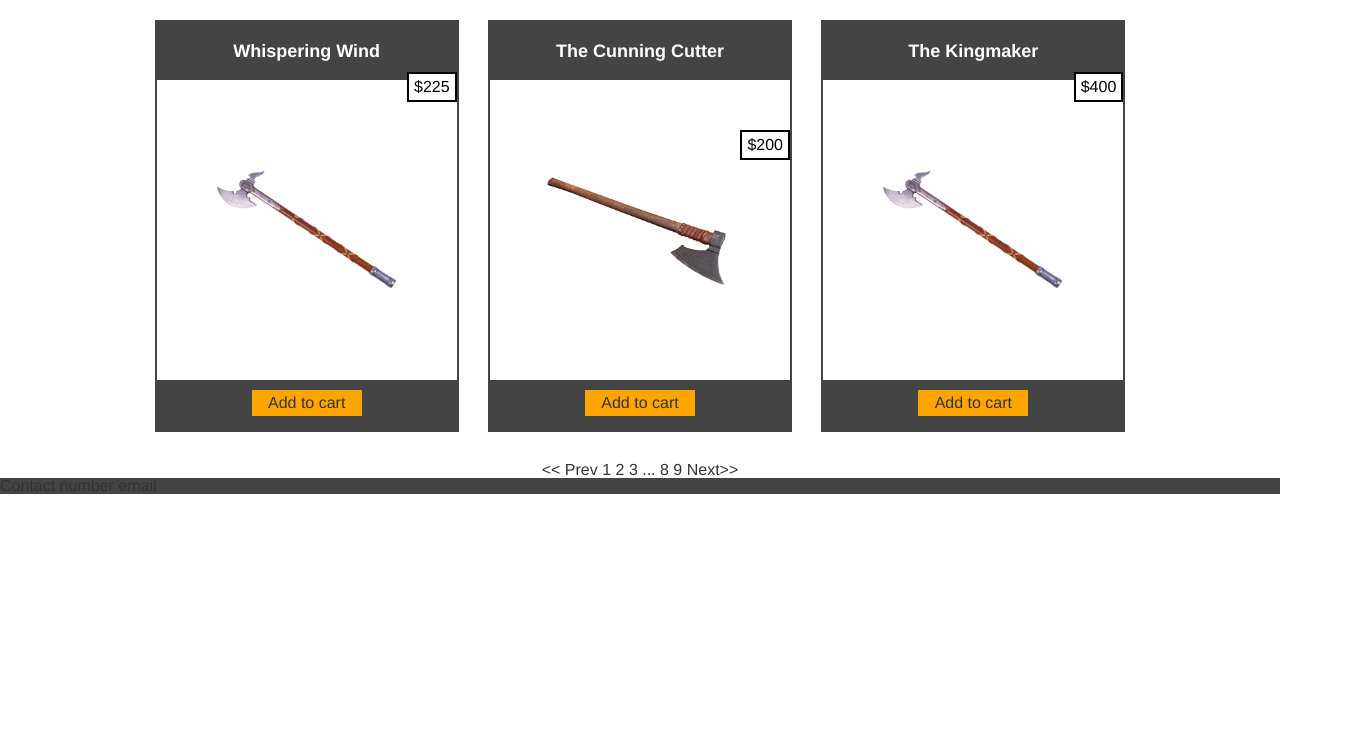
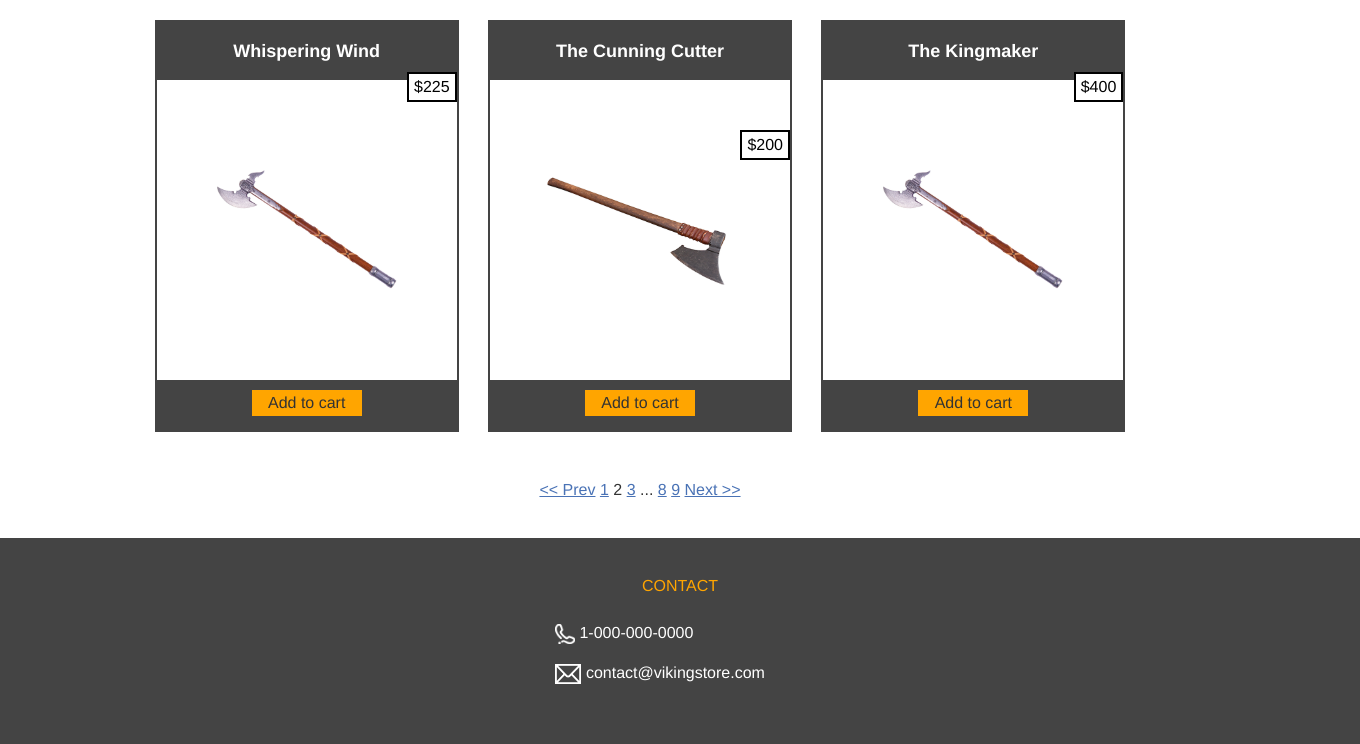
Before and after one commit to yxlau/viking_ecommerce_app_homepage, a plain HTML site: page index.html in a window 1280 px wide. Shown: the part 1053-1797 px from the top of the page, 1360 px wide, since content can reach past the window. Before the commit the page ends 1547 px from the top, so only its background shows below. Drawn offline with Linux system fonts and the light colour scheme.

Commit message:
Style footer and add contact information

```diff
--- a/index.html
+++ b/index.html
@@ -78,12 +78,26 @@
 				</div>
 			</div>
 			<div class="pagination">
-				<< Prev 1 2 3 ... 8 9 Next>>
+			<a href="#"><< Prev</a>
+			<a href="#">1</a>
+			<span>2</span>
+			<a href="#">3</a>
+			<span>...</span>
+			<a href="#">8</a>
+			<a href="#">9</a>
+			<a href="#">Next >></a>
+
 			</div>
 			<div class="footer">
-				Contact
-				number
-				email
+				<h2>CONTACT</h2>
+				<div class="footer-elements">
+					<img src="images/icon_phone_white.png" alt="">
+					<span>1-000-000-0000</span>
+				</div>
+				<div class="footer-elements">
+					<img src="images/email_white.png" alt="">
+					<span><a href="mailto:contact@vikingstore.com">contact@vikingstore.com</a></span>
+				</div>
 			</div>
 		</div>
 	</body>
--- a/style.css
+++ b/style.css
@@ -5,6 +5,10 @@ body {
 a {
 	color: #666;
 	text-decoration: none;
+}
+.pagination a {
+	color: #4972b5;
+	text-decoration:underline;
 }
 .navbar {
 	padding:10px 40px;
@@ -63,6 +67,8 @@ a {
 	position:absolute;
 	width:100%;
 	background-color: #444;
+	color: #fff;
+	padding:40px;
 }
 .products-container {
 	display:flex;
@@ -120,4 +126,21 @@ a {
 .pagination {
 	text-align:center;
 	clear:both;
+	margin:40px auto;
 }
+.footer h2 {
+	color: orange;
+	text-align: center;
+	margin-bottom:30px;
+}
+.footer img {
+	max-height:20px;
+	vertical-align:middle;
+}
+.footer-elements{
+	margin:20px  auto;
+	width:250px;
+}
+.footer a {
+	color: #fff;
+}
```
